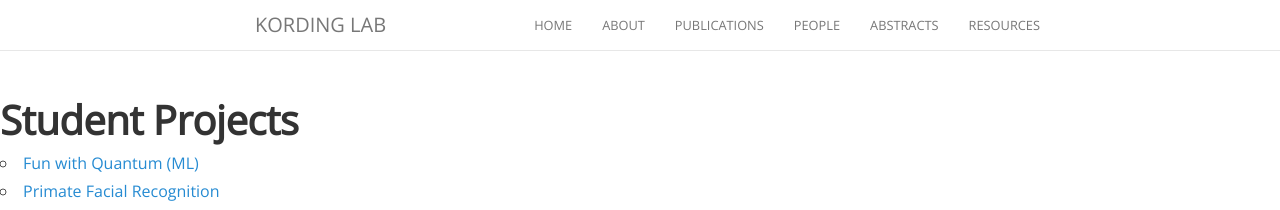
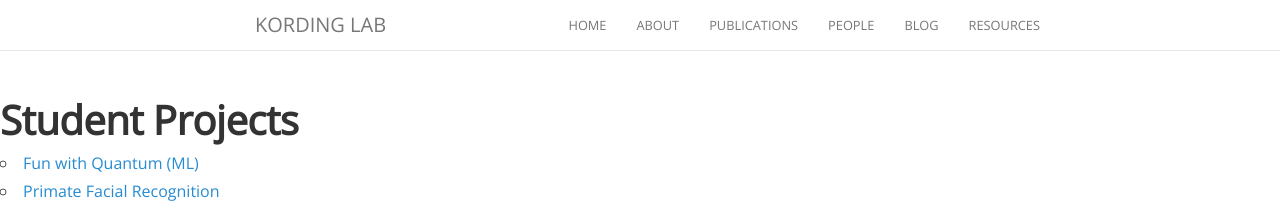
Before and after one commit to KordingLab/KordingLab.github.io, a Jekyll site: the page built from abstracts.md, in a window 1280 px wide. Shown: the top 210 px of the page. Built offline with Jekyll 4.4.1, drawn with Linux system fonts in a browser that asks for light colours; nearby versions of some CDN libraries; comment, search, counter and statistics services are not loaded.

Commit message:
Update _config.yml

```diff
--- a/_config.yml
+++ b/_config.yml
@@ -30,10 +30,10 @@ nav:
     href:           "/publication"
   - name:           "people"
     href:           "/people"
-#   - name:           "blog"
-#     href:           "/blog"
-  - name:           "abstracts" # felipe added 230602
-    href:           "/abstracts"
+  - name:           "blog"
+    href:           "/blog"
+#   - name:           "abstracts" # felipe added 230602
+#     href:           "/abstracts"
   - name:           "resources"
     href:           "/resources"
 
```
